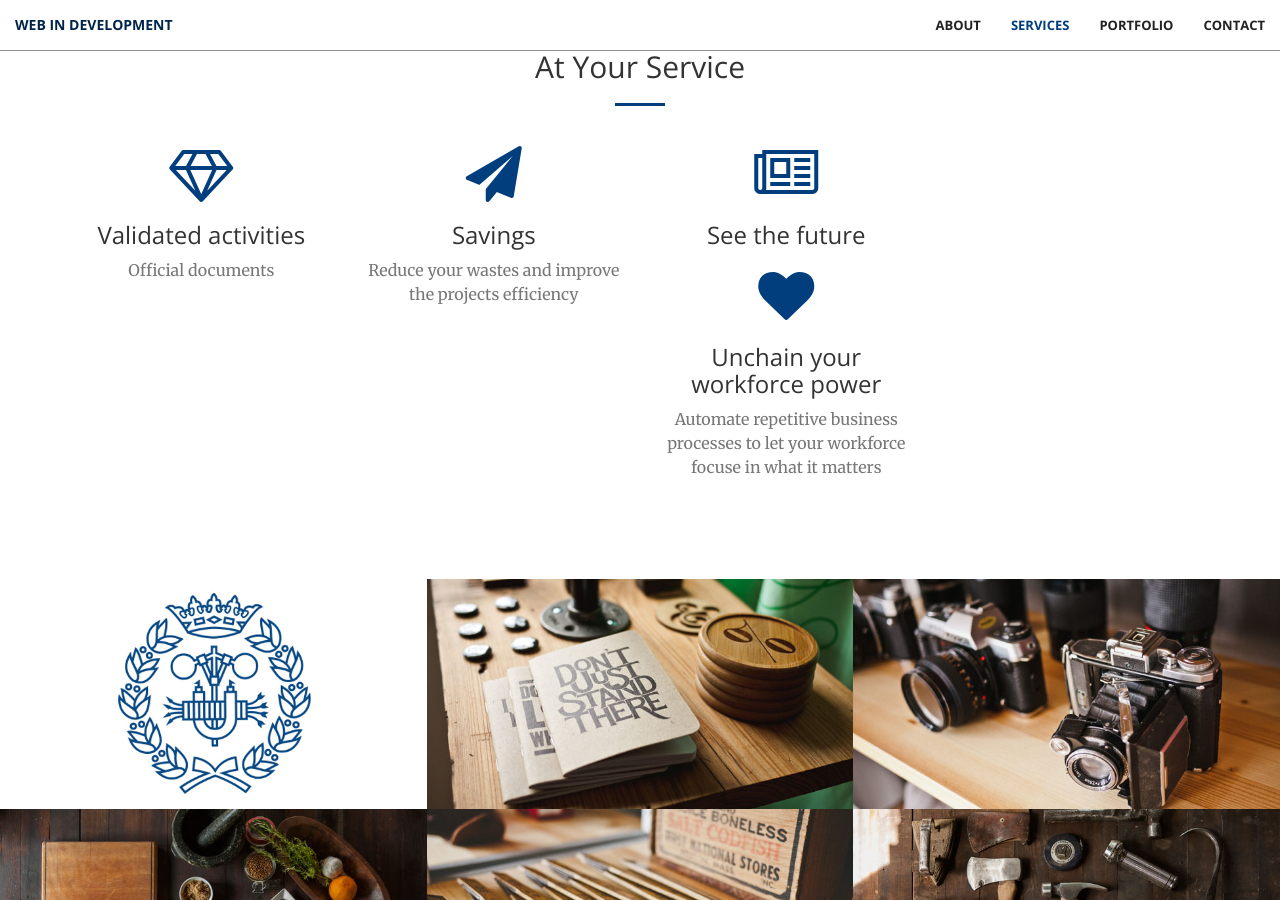
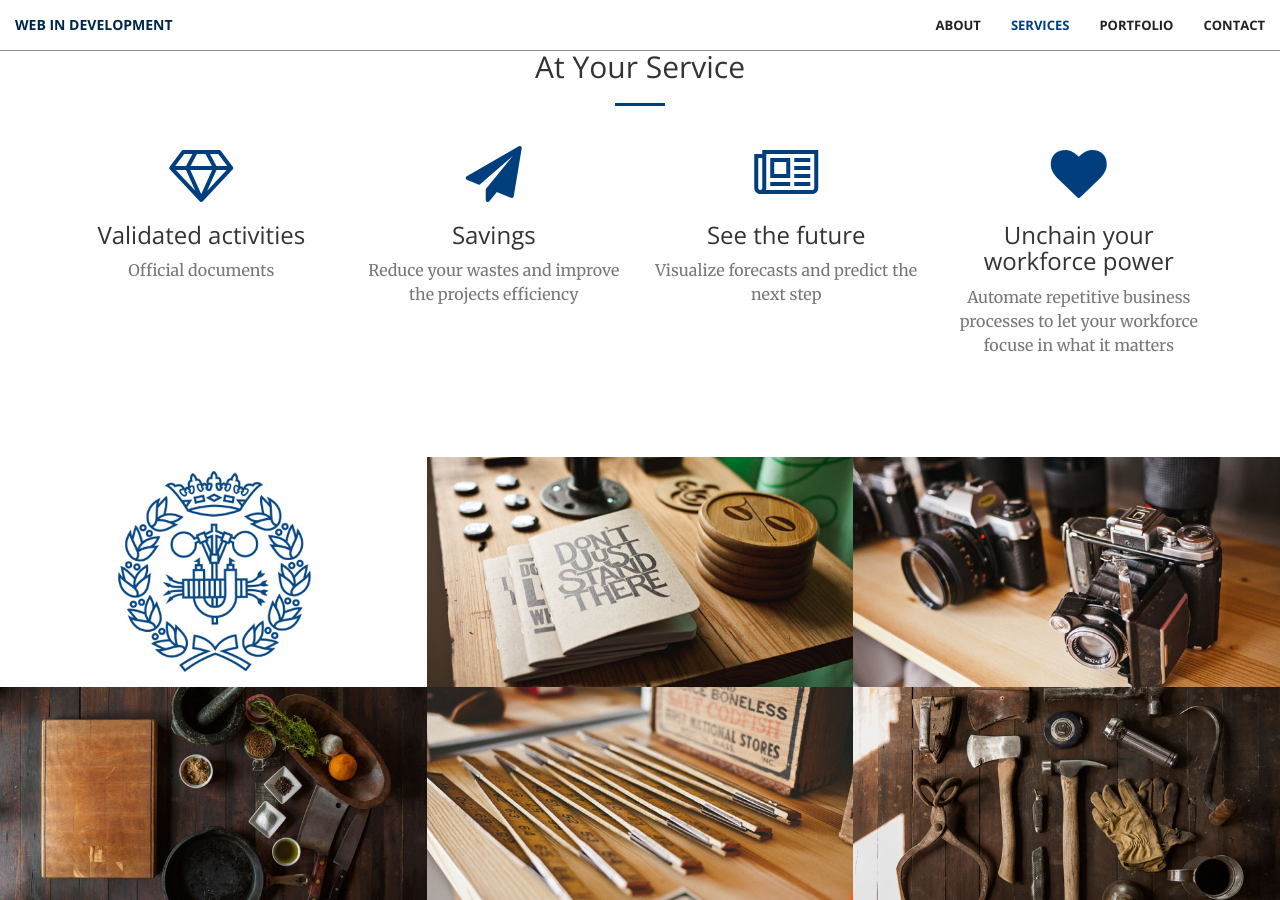
Before and after one commit to carlesac/carlesac.github.io, a Jekyll site: the page built from index.html, in a window 1280 px wide and 900 px high, scrolled down 1344 px. Built offline with Jekyll 4.4.1, drawn with Linux system fonts in a browser that asks for light colours.

Commit message:
Update services.html

```diff
--- a/_includes/services.html
+++ b/_includes/services.html
@@ -27,7 +27,7 @@
                 <div class="service-box">
                     <i class="fa fa-4x fa-newspaper-o wow bounceIn text-primary" data-wow-delay=".2s"></i>
                     <h3>See the future</h3>
-                    <p class="Visualize forecasts and predict the next step</p>
+                    <p class="text-muted">Visualize forecasts and predict the next step</p>
                 </div>
             </div>
             <div class="col-lg-3 col-md-6 text-center">
```
